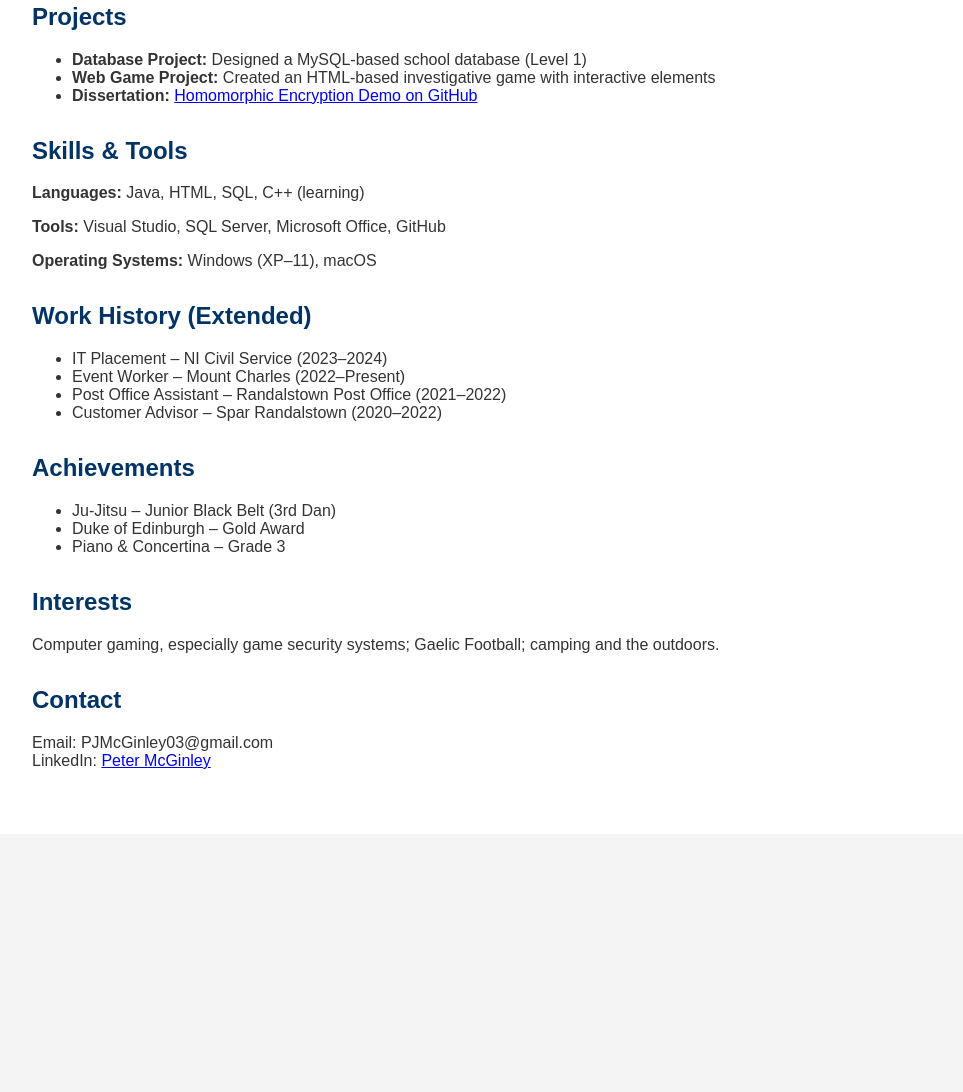
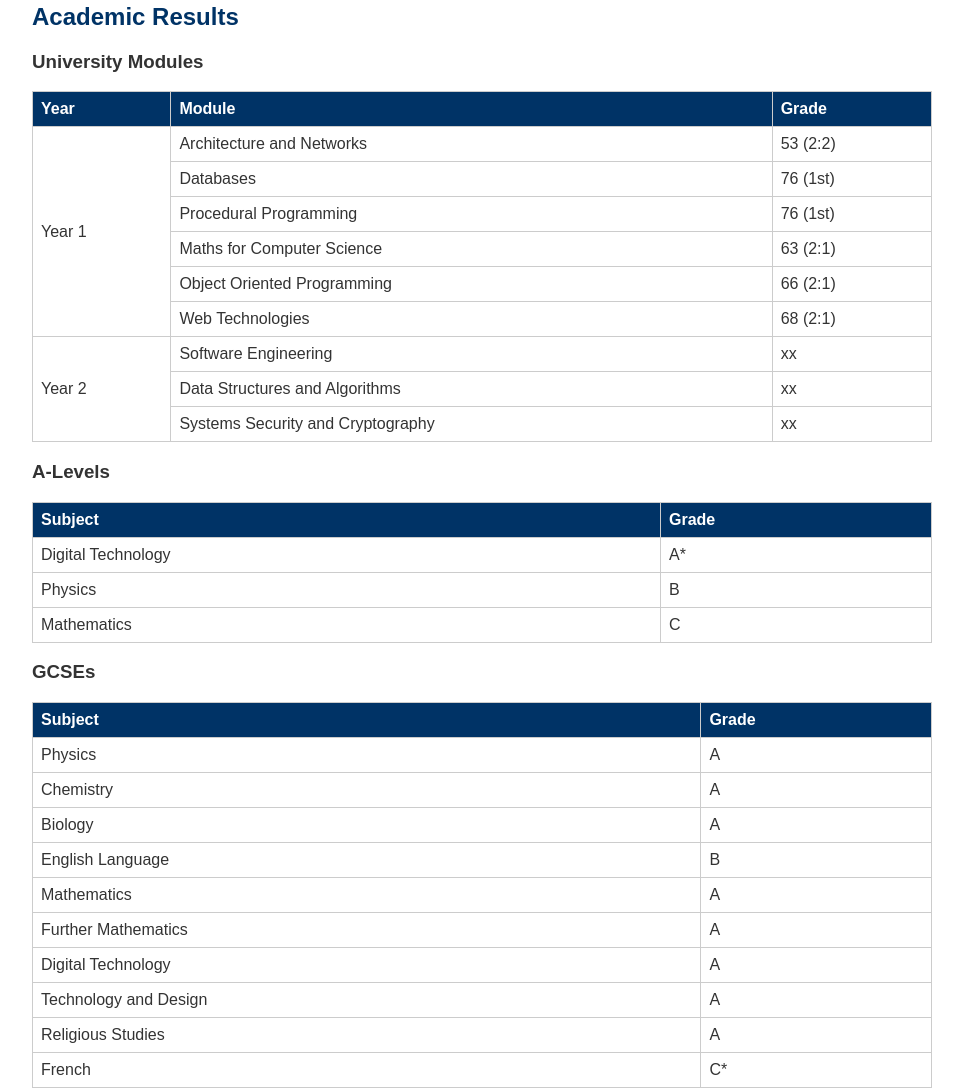
Before and after one commit to PMCG03/CV-Website, a plain HTML site: page index.html in a window 1280 px wide. Shown: the part 441-1533 px from the top of the page, without its empty margins (158-1121 px from the left). Before the commit the page ends 1275 px from the top, so only its background shows below. Drawn offline with Linux system fonts and the light colour scheme.

Commit message:
Update index.html

```diff
--- a/index.html
+++ b/index.html
@@ -13,7 +13,7 @@
       color: #333;
     }
     header {
-      background-color: #1796d5;
+      background-color: #003366;
       color: white;
       padding: 1rem;
       text-align: center;
@@ -33,7 +33,7 @@
     a.button {
       display: inline-block;
       padding: 0.5rem 1rem;
-      background-color: #29afe0;
+      background-color: #007acc;
       color: white;
       text-decoration: none;
       border-radius: 5px;
@@ -41,6 +41,24 @@
     }
     a.button:hover {
       background-color: #005f99;
+    }
+    table {
+      width: 100%;
+      border-collapse: collapse;
+      margin-top: 1rem;
+    }
+    th, td {
+      border: 1px solid #ccc;
+      padding: 8px;
+      text-align: left;
+    }
+    th {
+      background-color: #003366;
+      color: white;
+    }
+    .highlight {
+      background-color: #e0f7fa;
+      font-weight: bold;
     }
   </style>
 </head>
@@ -59,6 +77,46 @@
       <h2>Download CVs</h2>
       <a class="button" href="Peter_McGinley_CV.pdf" download>Download Short CV (PDF)</a>
       <a class="button" href="My_Uni_CV.pdf" download>Download Full Academic CV (PDF)</a>
+    </section>
+
+    <section>
+      <h2>Academic Results</h2>
+      <h3>University Modules</h3>
+      <table>
+        <tr><th>Year</th><th>Module</th><th>Grade</th></tr>
+        <tr><td rowspan="6">Year 1</td><td>Architecture and Networks</td><td>53 (2:2)</td></tr>
+        <tr><td>Databases</td><td>76 (1st)</td></tr>
+        <tr><td>Procedural Programming</td><td>76 (1st)</td></tr>
+        <tr><td>Maths for Computer Science</td><td>63 (2:1)</td></tr>
+        <tr><td>Object Oriented Programming</td><td>66 (2:1)</td></tr>
+        <tr><td>Web Technologies</td><td>68 (2:1)</td></tr>
+        <tr><td rowspan="3">Year 2</td><td>Software Engineering</td><td>xx</td></tr>
+        <tr><td>Data Structures and Algorithms</td><td>xx</td></tr>
+        <tr><td>Systems Security and Cryptography</td><td>xx</td></tr>
+      </table>
+
+      <h3>A-Levels</h3>
+      <table>
+        <tr><th>Subject</th><th>Grade</th></tr>
+        <tr><td>Digital Technology</td><td>A*</td></tr>
+        <tr><td>Physics</td><td>B</td></tr>
+        <tr><td>Mathematics</td><td>C</td></tr>
+      </table>
+
+      <h3>GCSEs</h3>
+      <table>
+        <tr><th>Subject</th><th>Grade</th></tr>
+        <tr><td>Physics</td><td>A</td></tr>
+        <tr><td>Chemistry</td><td>A</td></tr>
+        <tr><td>Biology</td><td>A</td></tr>
+        <tr><td>English Language</td><td>B</td></tr>
+        <tr><td>Mathematics</td><td>A</td></tr>
+        <tr><td>Further Mathematics</td><td>A</td></tr>
+        <tr><td>Digital Technology</td><td>A</td></tr>
+        <tr><td>Technology and Design</td><td>A</td></tr>
+        <tr><td>Religious Studies</td><td>A</td></tr>
+        <tr><td>French</td><td>C*</td></tr>
+      </table>
     </section>
 
     <section>
```
